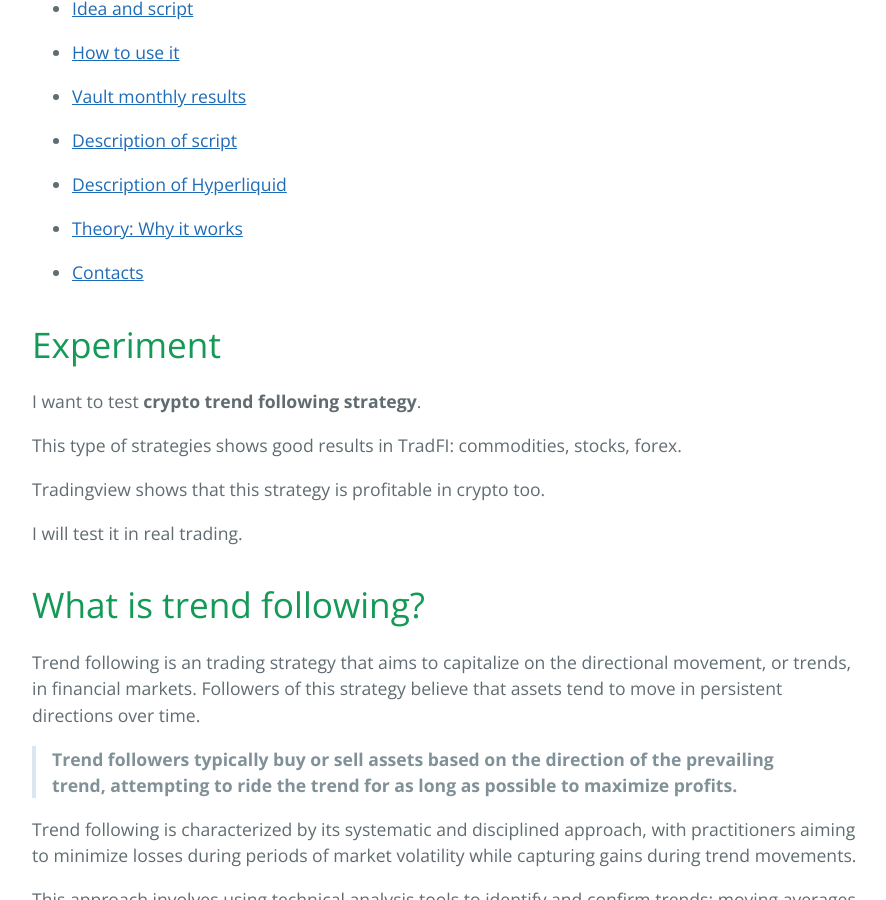
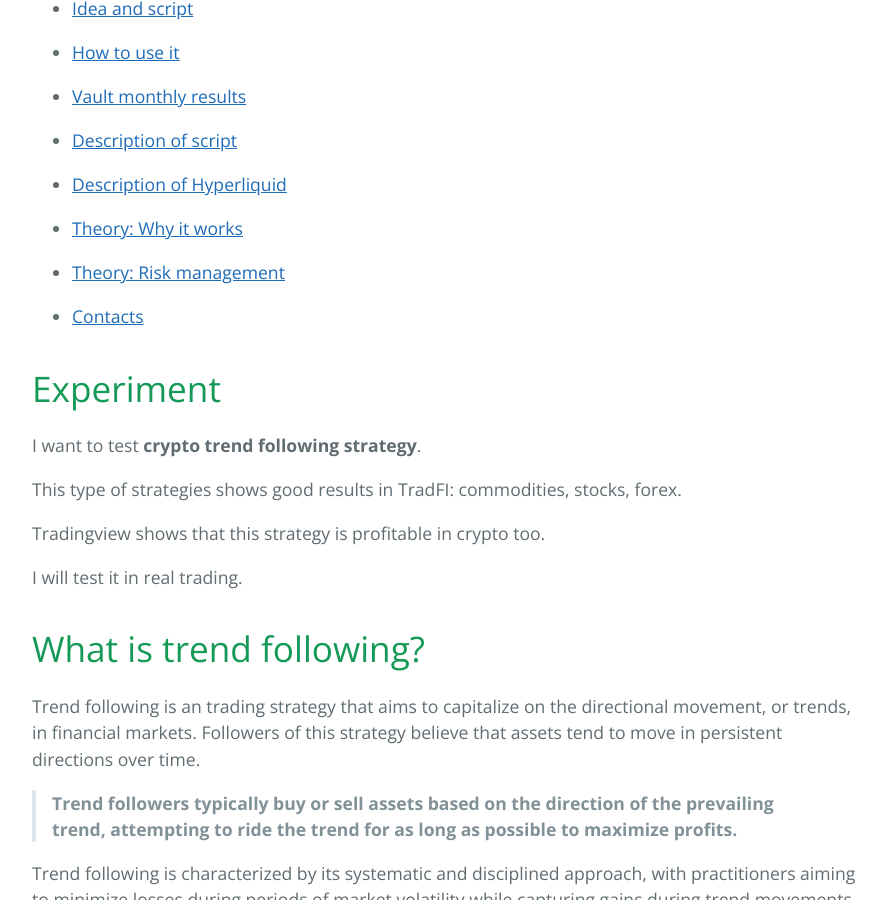
Before and after one commit to sergeyen7/sergeyen7.github.io, a Jekyll site: the page built from index.md, in a window 1280 px wide and 900 px high, scrolled down 510 px. Shown: the whole window, without its empty margins (192-1078 px from the left). Built offline with Jekyll 4.4.1, drawn with Linux system fonts in a browser that asks for light colours; nearby versions of some CDN libraries.

Commit message:
Update index.md

```diff
--- a/index.md
+++ b/index.md
@@ -19,6 +19,8 @@ description: Do trend following strategy works in crypto?
 * [Description of Hyperliquid](#description-of-hyperliquid)
 
 * [Theory: Why it works](#theory-why-it-works)
+
+* [Theory: Risk management](#theory-risk-management)
 
 * [Contacts](#contacts)
 
```
